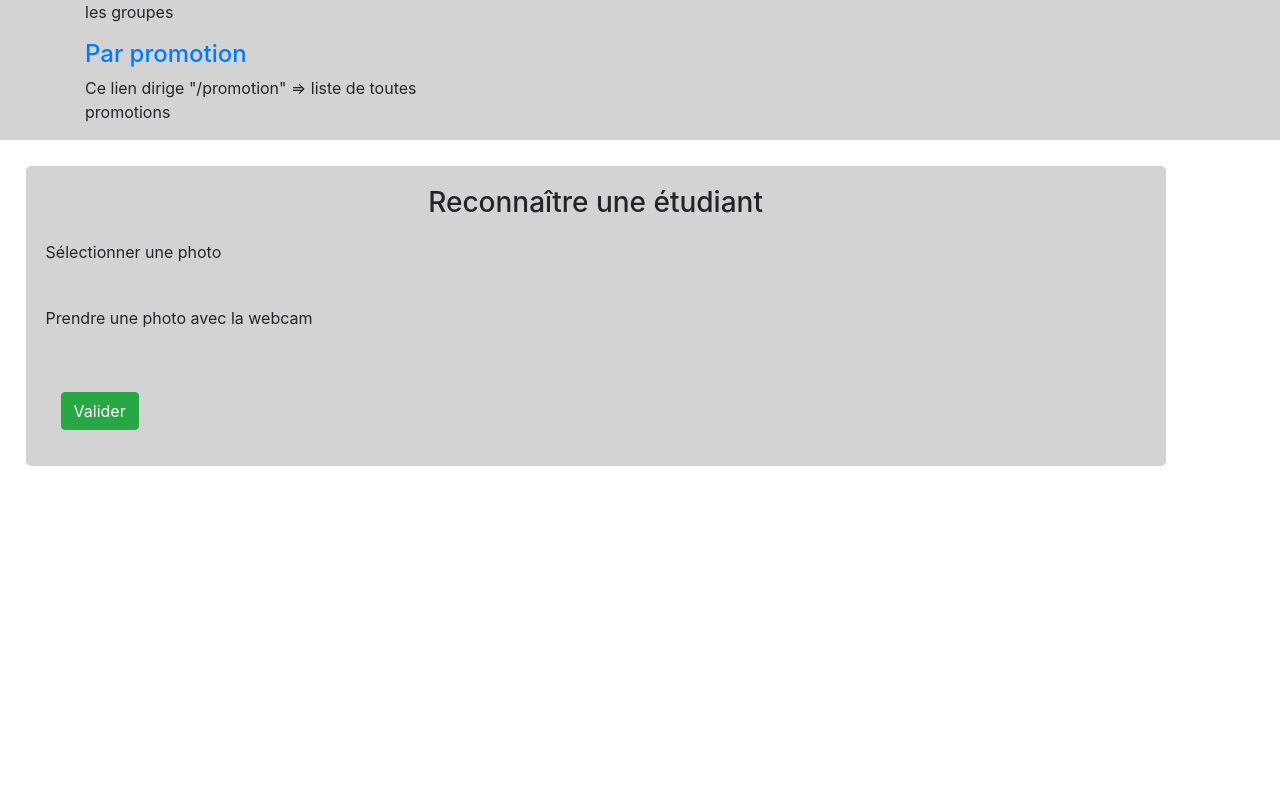
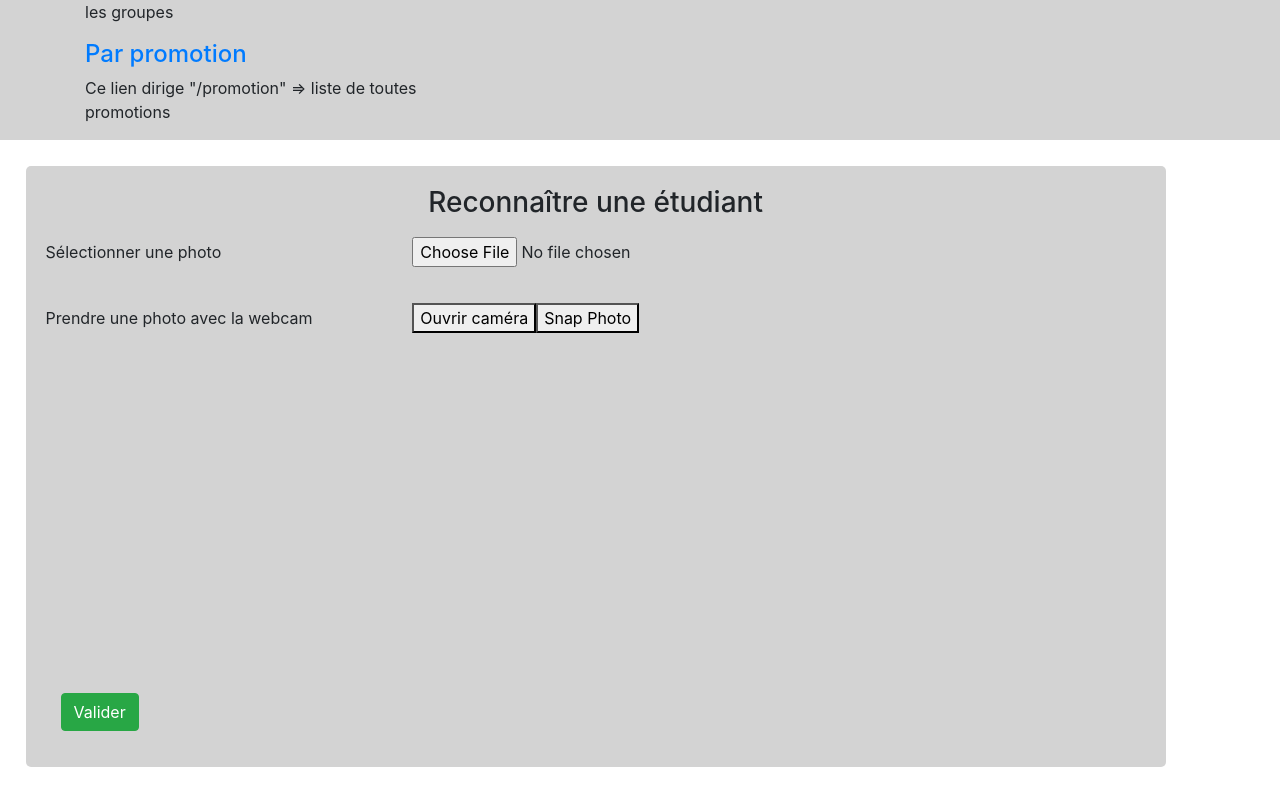
Before and after one commit to NguyenAnhCu/faceRecoFront, an Angular app: page /recognition in a window 1280 px wide. Shown: the part 498-1290 px from the top of the page. Before the commit the page ends 989 px from the top, so only its background shows below. Built offline with nearby package versions, Linux system fonts and the light colour scheme.

Commit message:
add chose photo and take photo with webcam in recognize-student

```diff
--- a/src/app/recongnize-student/recongnize-student.component.css
+++ b/src/app/recongnize-student/recongnize-student.component.css
@@ -16,3 +16,8 @@ label {
   padding: 12px 12px 6px 0;
   display: inline-block;
 }
+
+.vid {
+  width: 25%;
+  height: 25%;
+}
--- a/src/app/recongnize-student/recongnize-student.component.html
+++ b/src/app/recongnize-student/recongnize-student.component.html
@@ -12,12 +12,20 @@
 
       <div class="form-group">
         <label class="col-md-4 control-label" >Sélectionner une photo</label>
+        <input type = "file" (change)="onFileSelected($event)">
       </div>
 
       <div class="form-group">
         <label class="col-md-4 control-label" >Prendre une photo avec la webcam</label>
+        <button (click)="startCamera()">Ouvrir caméra</button>
+        <button id="snap" (click)="capture()">Snap Photo</button>
+        <div class="p-1">
+          <video #video class="vid" autoplay></video>
+        </div>
+        <div class="p-1">
+          <canvas #canvas class="vid"></canvas>
+        </div>
       </div>
-
       <div class="form-group">
         <label class="col-md-4 control-label" for="button1id"></label>
         <div class="col-md-8">
--- a/src/app/recongnize-student/recongnize-student.component.ts
+++ b/src/app/recongnize-student/recongnize-student.component.ts
@@ -1,4 +1,6 @@
-import { Component, OnInit } from '@angular/core';
+import {Component, ElementRef, OnInit, Renderer2, ViewChild} from '@angular/core';
+import {HttpClientModule} from '@angular/common/http';
+import * as stream from 'stream';
 
 @Component({
   selector: 'app-recongnize-student',
@@ -7,9 +9,50 @@ import { Component, OnInit } from '@angular/core';
 })
 export class RecongnizeStudentComponent implements OnInit {
 
-  constructor() { }
+  public captures: Array<any>;
+  constructor(private renderer: Renderer2) {
+    this.captures = [];
+  }
+  public selectedImage = null;
+  videoWidth = 0;
+  videoHeight = 0;
+  constraints = {
+    video: {
+      facingMode: 'environment',
+      width: { ideal: 4096 },
+      height: { ideal: 2160 }
+    }
+  };
+
+  @ViewChild('video', { static: true }) videoElement: ElementRef;
+  @ViewChild('canvas', { static: true }) canvas: ElementRef;
+
+  attachVideo(stream) {
+    this.renderer.setProperty(this.videoElement.nativeElement, 'srcObject', stream);
+  }
 
   ngOnInit() {
   }
 
+  startCamera() {
+    if (!!(navigator.mediaDevices && navigator.mediaDevices.getUserMedia)) {
+      navigator.mediaDevices.getUserMedia(this.constraints).then(this.attachVideo.bind(this)).catch(this.handleError);
+    } else {
+      alert('Sorry, camera not available.');
+    }
+  }
+
+  onFileSelected(event) {
+    this.selectedImage = event.target.files[0];
+    console.log(event);
+  }
+
+  capture() {
+    this.renderer.setProperty(this.canvas.nativeElement, 'width', this.videoWidth);
+    this.renderer.setProperty(this.canvas.nativeElement, 'height', this.videoHeight);
+    this.canvas.nativeElement.getContext('2d').drawImage(this.videoElement.nativeElement, 0, 0);
+  }
+  handleError(error) {
+    console.log('Error: ', error);
+  }
 }
```
